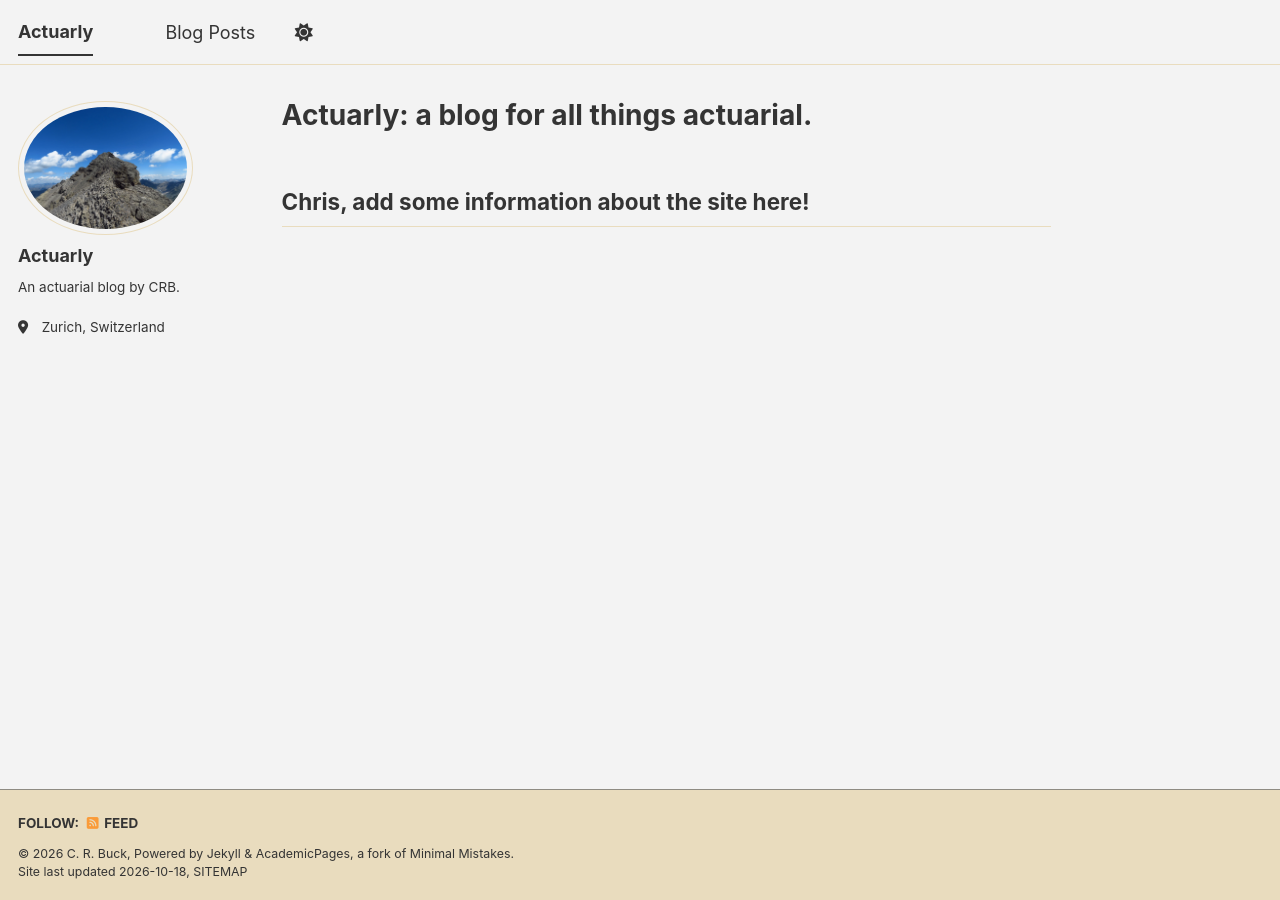
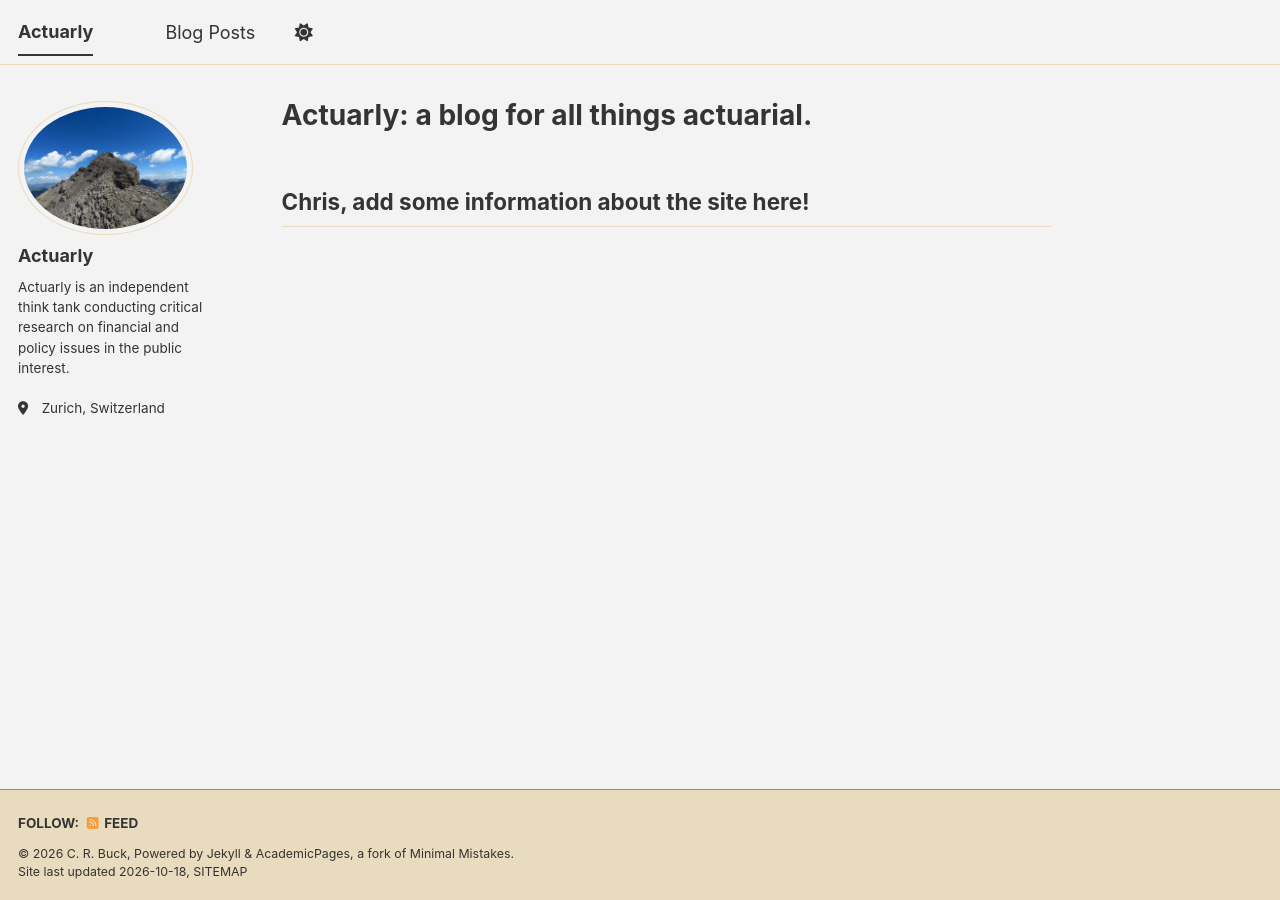
Before and after one commit to Actuarly/Actuarly.github.io, a Jekyll site: the page built from _pages/about.md, in a window 1280 px wide. Built offline with Jekyll 4.4.1, drawn with Linux system fonts in a browser that asks for light colours; a style sheet for code colours, icons or effects is not loaded.

Commit message:
Update _config.yml

```diff
--- a/_config.yml
+++ b/_config.yml
@@ -26,7 +26,7 @@ author:
   avatar           : "Ducan.png"
   name             : "Actuarly"
   pronouns         : # example: "she/her"
-  bio              : "An actuarial blog by CRB."
+  bio              : "Actuarly is an independent think tank conducting critical research on financial and policy issues in the public interest."
   location         : "Zurich, Switzerland"
   employer         : #"Red Brick University"
   uri              : # URL
```
